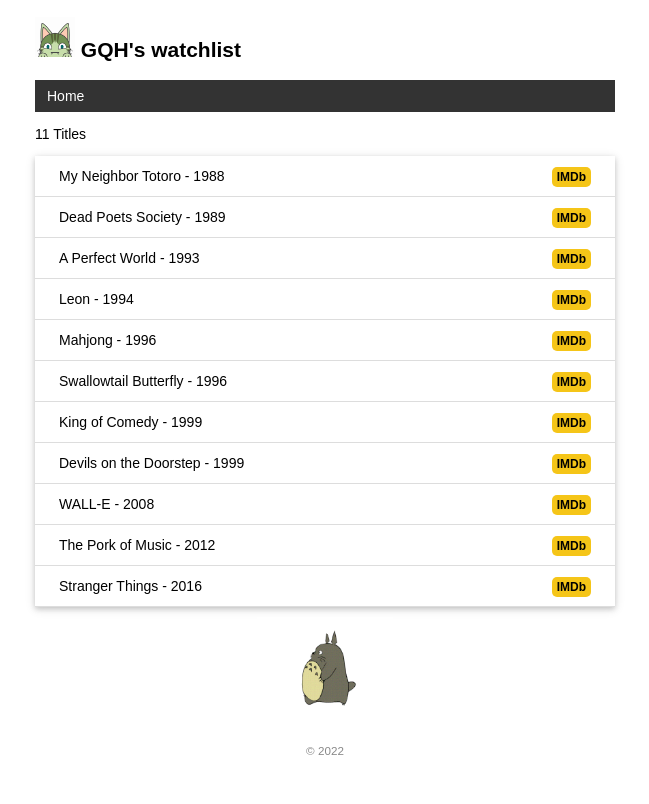
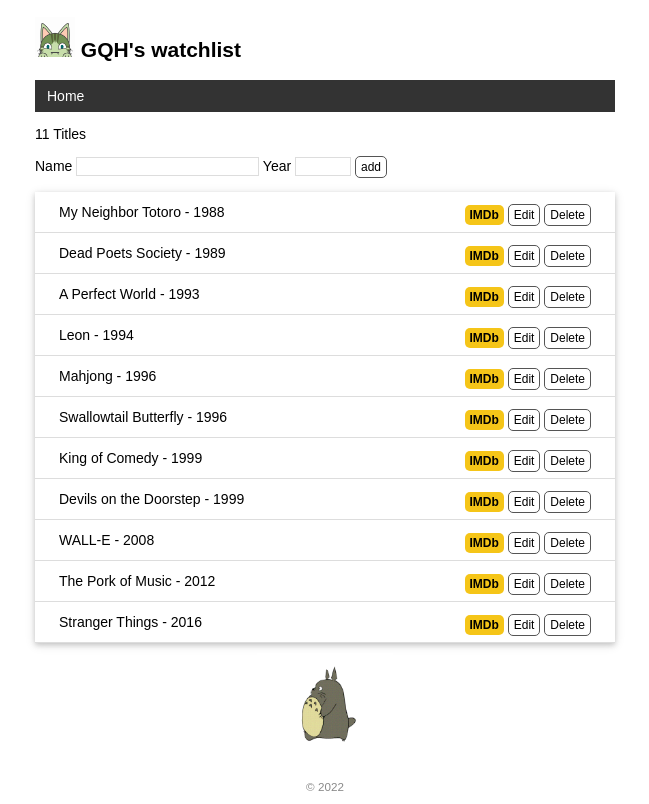
Before and after one commit to GiitHub/watchlist, a Flask app: page / in a window 1280 px wide. Shown: the whole page, without its empty margins (315-964 px from the left). Before the commit the page ends 755 px from the top, so only its background shows below. Run offline with Flask 2, Linux system fonts and the light colour scheme; data comes from the database, SQL or seed files in the repository; both versions use the stored data as it was after the commit.

Commit message:
Create, edit and delete item by form

```diff
--- a/app.py
+++ b/app.py
@@ -2,31 +2,12 @@
 import sys
 import click
 
-from flask import Flask, render_template
+from flask import Flask, render_template, request, redirect, flash, url_for
 from flask_sqlalchemy import SQLAlchemy
 
 
 
 app = Flask(__name__)
-
-
-
-@app.route('/')
-def index():
-    movies = Movie.query.all()
-    return render_template('index.html', movies=movies)
-
-@app.errorhandler(404) # 传入错误代码
-def page_not_found(e): # 接受异常对象作为参数
-    return render_template('404.html'), 404
-
-# 对于多个模板内都需要使用的变量，我们可以使用 app.context_processor 装饰器注册一个模板上下文处理函数
-@app.context_processor
-def inject_user():
-    user = User.query.first()
-    return dict(user=user)
-
-
 
 
 WIN = sys.platform.startswith('win')
@@ -86,3 +67,62 @@
         db.session.add(movie)
     db.session.commit()
     click.echo('Done.')
+
+app.config['SECRET_KEY'] = 'dev'
+
+@app.route('/', methods=['GET', 'POST'])
+def index():
+    if request.method == 'POST':
+        title = request.form.get('title')
+        year = request.form.get('year')
+        if not title or not year or len(title) > 60 or len(year) != 4:
+            flash('Invalid input.')
+            return redirect(url_for('index'))
+        movie = Movie(title=title, year=year)
+        db.session.add(movie)
+        db.session.commit()
+        flash('Item created.')
+        return redirect(url_for('index'))
+
+    movies = Movie.query.all()
+    return render_template('index.html', movies=movies)
+
+@app.route('/movie/edit/<int:movie_id>', methods=['GET', 'POST'])
+def edit(movie_id):
+    movie = Movie.query.get_or_404(movie_id)
+
+    if request.method == 'POST':
+        title = request.form['title']
+        year = request.form['year']
+
+        if not title or not year or len(title) > 60 or len(year) != 4:
+            flash('Invalid input.')
+            return redirect(url_for('edit'), movie_id=movie_id)
+
+        movie.title = title
+        movie.year = year
+        db.session.commit()
+        flash('Item updated.')
+        return redirect(url_for('index'))
+
+    return render_template('edit.html', movie=movie)
+
+@app.route('/movie/delete/<int:movie_id>', methods=['POST'])
+def delete(movie_id):
+    movie = Movie.query.get_or_404(movie_id)
+    db.session.delete(movie)
+    db.session.commit()
+    flash('Item deleted.')
+    return redirect(url_for('index'))
+
+
+
+@app.errorhandler(404) # 传入错误代码
+def page_not_found(e): # 接受异常对象作为参数
+    return render_template('404.html'), 404
+
+# 对于多个模板内都需要使用的变量，我们可以使用 app.context_processor 装饰器注册一个模板上下文处理函数
+@app.context_processor
+def inject_user():
+    user = User.query.first()
+    return dict(user=user)
--- a/static/style.css
+++ b/static/style.css
@@ -4,6 +4,18 @@
     max-width: 580px;
     font-size: 14px;
     font-family: Arial, Helvetica, sans-serif;
+}
+
+/* alert框 */
+.alert {
+    position: relative;
+    padding: 7px;
+    margin: 7px 0;
+    border: 1px solid transparent;
+    color: #004085;
+    background-color: #cce5ff;
+    border-color: #b8daff;
+    border-radius: 5px;
 }
 
 /* 导航栏 */
@@ -31,6 +43,9 @@
     background-color: #111;
 }
 
+.inline-form {
+    display: inline;
+}
 
 
 /* 页脚 */
@@ -45,6 +60,38 @@
 .avatar {
     width: 40px;
 }
+
+/* form表单 */
+input[type=submit] {
+    font-family: inherit;
+}
+
+input[type=text] {
+    border: 1px solid #ddd;
+}
+
+input[name=year] {
+    width: 50px;
+}
+
+.btn {
+    font-size: 12px;
+    padding: 3px 5px;
+    text-decoration: none;
+    cursor: pointer;
+    background-color: white;
+    color: black;
+    border: 1px solid #555555;
+    border-radius: 5px;
+}
+
+.btn:hover {
+    text-decoration: none;
+    background-color: black;
+    color: white;
+    border: 1px solid black;
+}
+
 
 /* 电影列表 */
 .movie-list {
--- a/templates/base.html
+++ b/templates/base.html
@@ -4,6 +4,9 @@
         {% block head %}
         <meta charset="utf-8">
         <meta name="viewport" content="width=device-width, initial-scale=1.0">
+        {% for message in get_flashed_messages() %}
+            <div class="alert">{{ message }}</div>
+        {% endfor %}
         <title>{{ user.name }}'s watchlist</title>
         <link rel="icon" href="{{ url_for('static', filename='favicon.ico') }}">
         <link rel="stylesheet" href="{{ url_for('static', filename='style.css') }}" type="text/css">
--- a/templates/index.html
+++ b/templates/index.html
@@ -2,11 +2,25 @@
 
 {% block content %}
 <p>{{ movies|length }} Titles</p>
+
+<form method="post">
+    Name <input type="text" name="title" autocomplete="off" required>
+    Year <input type="text" name="year" autocomplete="off" required>
+    <input class="btn" type="submit" name="submit" value="add">
+</form>
+
 <ul class="movie-list">
     {% for movie in movies %}
     <li>{{ movie.title }} - {{ movie.year }}
         <span class="float-right">
             <a class="imdb" href="https://www.imdb.com/find?q={{ movie.title }}" target="_blank" title="Find this movie on IMDb">IMDb</a>
+            <a class="btn" href="{{ url_for('edit', movie_id=movie.id) }}">Edit</a>
+            <form method="post" class="inline-form" action="{{ url_for('delete', movie_id=movie.id) }}">
+                <input class="btn" type="submit" name="delete" value="Delete" onclick="return confirm('Are you sure?')">
+            </form>
+
+
+
         </span>
     </li>
     {% endfor %}
```
Also changed, not shown: templates/edit.html (added, +10 -0 lines), data.db.
